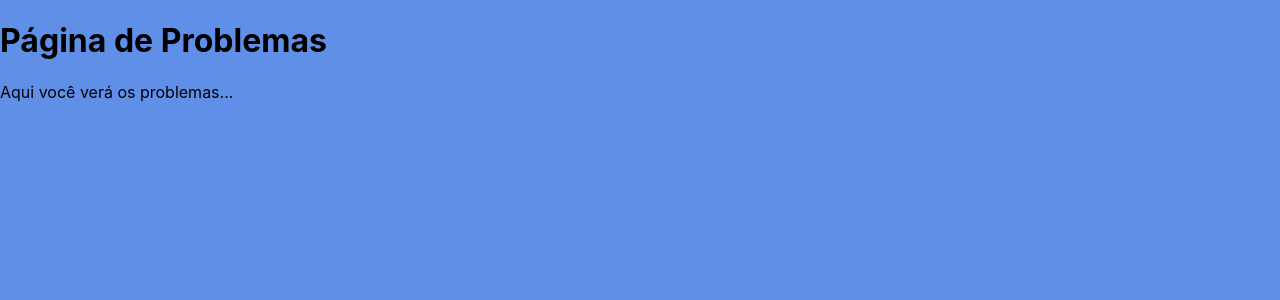
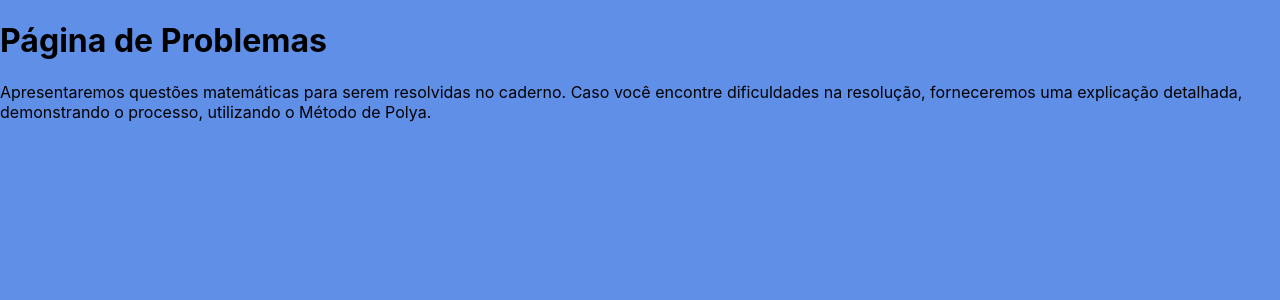
Before and after one commit to Gustaxbjj/metodo-polya, a React (Create React App) app: page /problemas in a window 1280 px wide. Shown: the top 300 px of the page. Built offline with nearby package versions, Linux system fonts and the light colour scheme.

Commit message:
Update Problemas.js

```diff
--- a/src/pages/Problemas.js
+++ b/src/pages/Problemas.js
@@ -5,7 +5,7 @@ function Problemas() {
   return (
     <div>
       <h1>Página de Problemas</h1>
-      <p>Aqui você verá os problemas...</p>
+      <p>Apresentaremos questões matemáticas para serem resolvidas no caderno. Caso você encontre dificuldades na resolução, forneceremos uma explicação detalhada, demonstrando o processo, utilizando o Método de Polya.</p>
     </div>
   );
 }
```
